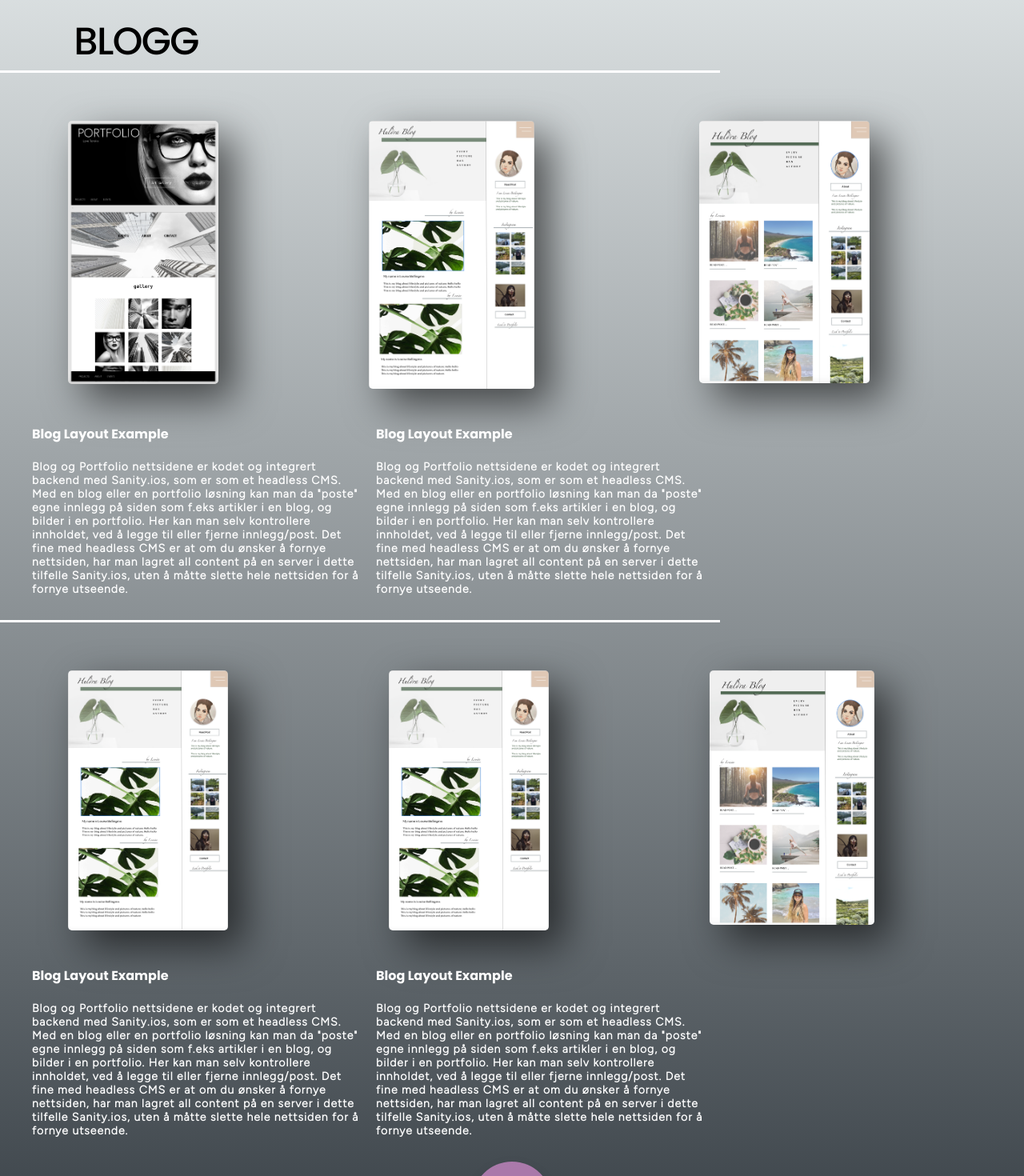
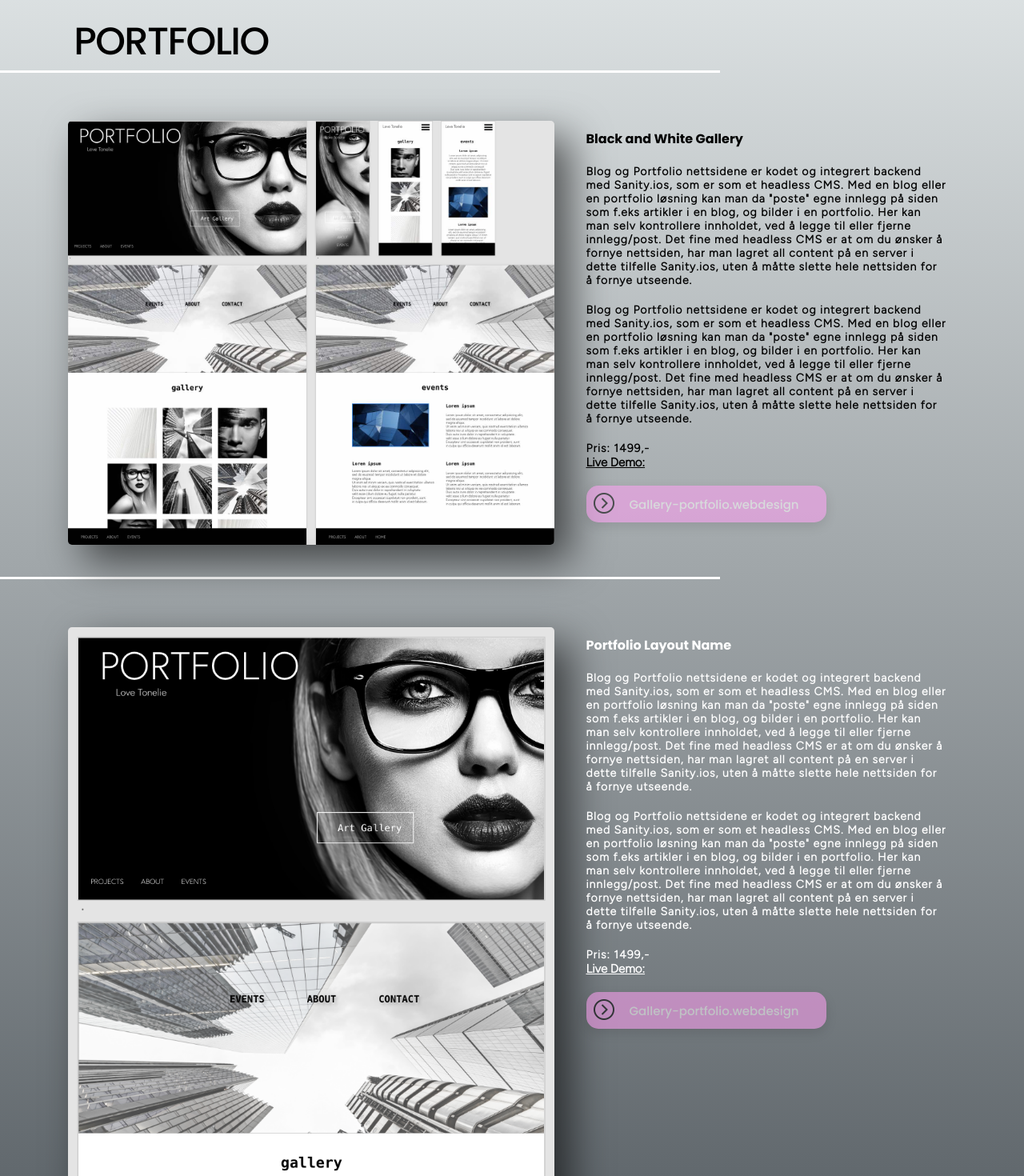
Before and after one commit to lonsoien/postbellingmowebdesign, a React (Create React App) app: page /blogs in a window 1280 px wide. Shown: the part 100-1570 px from the top of the page at 80% size. Built offline with nearby package versions, Linux system fonts and the light colour scheme; a web font is replaced by a local one.

Commit message:
effect buttons

```diff
--- a/src/components/Blogs.jsx
+++ b/src/components/Blogs.jsx
@@ -1,29 +1,20 @@
 
-import bloglayout from "../images/blog-layout.png";
-import bloglayout2 from "../images/blog-layout2.png";
-import blvck from "../images/blvck home portfolio.png";
+import blvck from "../images/Blvck Group portfolio - xs.jpg";
+import black from "../images/blvck home portfolio.png";
+import next from "../images/icon.png";
+import back from "../images/icon-back.png";
 
-export default function Blogs() {
+export default function Portfolio() {
     return (
         <>
-        <h1>BLOGG</h1>
+        <h1>PORTFOLIO</h1>
             <div className='borderline'></div>
             <br />
             <br/>
             <div className="layout-box">
-                <div>
-                    <img className="blog-img" alt="blog example version 1" src={blvck}></img>
-                    </div>
-                    <div>
-                    <img className="blog-img" alt="blog example version 2" src={bloglayout}></img>
-                    </div>
-                    <div>
-                    <img className="blog-img" alt="blog example version 3" src={bloglayout2}></img>
-                    </div>
-                </div>
-                <div className="layout-text">
-                <div className="blog-text">
-                    <h4>Blog Layout Example</h4>
+                <img className="portfolio-img" alt="black and white portfolio" src={blvck}></img>
+                <div className="portfolio-text">
+                <h4>Black and White Gallery</h4>
                 <br/>
                 <p>
                 Blog og Portfolio nettsidene er kodet og integrert backend med Sanity.ios, som er som et headless CMS.
@@ -32,9 +23,6 @@ export default function Blogs() {
                 Det fine med headless CMS er at om du ønsker å fornye nettsiden, har man lagret all content på en server i dette
                 tilfelle Sanity.ios, uten å måtte slette hele nettsiden for å fornye utseende.
                 </p>
-                </div>
-                <div className="blog-text">
-                    <h4>Blog Layout Example</h4>
                 <br/>
                 <p>
                 Blog og Portfolio nettsidene er kodet og integrert backend med Sanity.ios, som er som et headless CMS.
@@ -43,6 +31,15 @@ export default function Blogs() {
                 Det fine med headless CMS er at om du ønsker å fornye nettsiden, har man lagret all content på en server i dette
                 tilfelle Sanity.ios, uten å måtte slette hele nettsiden for å fornye utseende.
                 </p>
+                <br/>
+                <p>Pris: 1499,- </p>
+                <h3>Live Demo:</h3>
+                <br/>
+                <div className="livelink">
+                <img src={next} alt="arrow" style={{width: "32px", margin: "6px"}}></img>
+                    <a href="/#">Gallery-portfolio.webdesign
+                    </a>
+                </div>
              </div>
              </div>
              <br/>
@@ -50,19 +47,9 @@ export default function Blogs() {
             <br />
             <br/>
             <div className="layout-box">
-                <div>
-                    <img className="blog-img" alt="blog example version 1" src={bloglayout}></img>
-                    </div>
-                    <div>
-                    <img className="blog-img" alt="blog example version 2" src={bloglayout}></img>
-                    </div>
-                    <div>
-                    <img className="blog-img" alt="blog example version 3" src={bloglayout2}></img>
-                    </div>
-                </div>
-                <div className="layout-text">
-                <div className="blog-text">
-                    <h4>Blog Layout Example</h4>
+                <img className="portfolio-img" alt="blog example version 1" src={black}></img>
+                <div className="portfolio-text-white">
+                <h4>Portfolio Layout Name</h4>
                 <br/>
                 <p>
                 Blog og Portfolio nettsidene er kodet og integrert backend med Sanity.ios, som er som et headless CMS.
@@ -71,9 +58,6 @@ export default function Blogs() {
                 Det fine med headless CMS er at om du ønsker å fornye nettsiden, har man lagret all content på en server i dette
                 tilfelle Sanity.ios, uten å måtte slette hele nettsiden for å fornye utseende.
                 </p>
-                </div>
-                <div className="blog-text">
-                    <h4>Blog Layout Example</h4>
                 <br/>
                 <p>
                 Blog og Portfolio nettsidene er kodet og integrert backend med Sanity.ios, som er som et headless CMS.
@@ -82,12 +66,24 @@ export default function Blogs() {
                 Det fine med headless CMS er at om du ønsker å fornye nettsiden, har man lagret all content på en server i dette
                 tilfelle Sanity.ios, uten å måtte slette hele nettsiden for å fornye utseende.
                 </p>
+                <br/>
+                <p>Pris: 1499,- </p>
+                <h3>Live Demo:</h3>
+                <br/>
+                <div className="livelink">
+                <img src={next} alt="arrow" style={{width: "32px", margin: "6px"}}></img>
+                    <a href="/#">Gallery-portfolio.webdesign
+                    </a>
+                </div>
              </div>
              </div>
             <br/>
+            <br/>
             <div className="container-animation">
             <div className="select-button">
-                    <a href="/digitalproducts">Back DESIGNS</a>
+                    <a href="/digitalproducts">BACK
+                    <img src={back} alt="arrow" style={{width: "32px", margin: "2px"}}></img>
+                    </a>
                 </div>
             </div>
             <br/>
--- a/src/components/Business.jsx
+++ b/src/components/Business.jsx
@@ -1,27 +1,20 @@
-import layout1 from "../images/webside-business layout.png";
-import layout2 from "../images/webside-business layout.png";
 
-export default function Business() {
+import blvck from "../images/Blvck Group portfolio - xs.jpg";
+import black from "../images/blvck home portfolio.png";
+import next from "../images/icon.png";
+import back from "../images/icon-back.png";
+
+export default function Portfolio() {
     return (
         <>
-        <h1>BUSINESS</h1>
+        <h1>PORTFOLIO</h1>
             <div className='borderline'></div>
             <br />
             <br/>
             <div className="layout-box">
-                <div>
-                    <img className="blog-img" alt="blog example version 1" src={layout1}></img>
-                    </div>
-                    <div>
-                    <img className="blog-img" alt="blog example version 2" src={layout1}></img>
-                    </div>
-                    <div>
-                    <img className="blog-img" alt="blog example version 3" src={layout2}></img>
-                    </div>
-                </div>
-                <div className="layout-text">
-                <div className="blog-text">
-                    <h4>Business Layout Name</h4>
+                <img className="portfolio-img" alt="black and white portfolio" src={blvck}></img>
+                <div className="portfolio-text">
+                <h4>Black and White Gallery</h4>
                 <br/>
                 <p>
                 Blog og Portfolio nettsidene er kodet og integrert backend med Sanity.ios, som er som et headless CMS.
@@ -30,9 +23,6 @@ export default function Business() {
                 Det fine med headless CMS er at om du ønsker å fornye nettsiden, har man lagret all content på en server i dette
                 tilfelle Sanity.ios, uten å måtte slette hele nettsiden for å fornye utseende.
                 </p>
-                </div>
-                <div className="blog-text">
-                    <h4>Business Example</h4>
                 <br/>
                 <p>
                 Blog og Portfolio nettsidene er kodet og integrert backend med Sanity.ios, som er som et headless CMS.
@@ -41,6 +31,15 @@ export default function Business() {
                 Det fine med headless CMS er at om du ønsker å fornye nettsiden, har man lagret all content på en server i dette
                 tilfelle Sanity.ios, uten å måtte slette hele nettsiden for å fornye utseende.
                 </p>
+                <br/>
+                <p>Pris: 1499,- </p>
+                <h3>Live Demo:</h3>
+                <br/>
+                <div className="livelink">
+                <img src={next} alt="arrow" style={{width: "32px", margin: "6px"}}></img>
+                    <a href="/#">Gallery-portfolio.webdesign
+                    </a>
+                </div>
              </div>
              </div>
              <br/>
@@ -48,19 +47,9 @@ export default function Business() {
             <br />
             <br/>
             <div className="layout-box">
-                <div>
-                    <img className="blog-img" alt="blog example version 1" src={layout2}></img>
-                    </div>
-                    <div>
-                    <img className="blog-img" alt="blog example version 2" src={layout2}></img>
-                    </div>
-                    <div>
-                    <img className="blog-img" alt="blog example version 3" src={layout1}></img>
-                    </div>
-                </div>
-                <div className="layout-text">
-                <div className="blog-text">
-                    <h4>Blog Layout Example</h4>
+                <img className="portfolio-img" alt="blog example version 1" src={black}></img>
+                <div className="portfolio-text-white">
+                <h4>Portfolio Layout Name</h4>
                 <br/>
                 <p>
                 Blog og Portfolio nettsidene er kodet og integrert backend med Sanity.ios, som er som et headless CMS.
@@ -69,9 +58,6 @@ export default function Business() {
                 Det fine med headless CMS er at om du ønsker å fornye nettsiden, har man lagret all content på en server i dette
                 tilfelle Sanity.ios, uten å måtte slette hele nettsiden for å fornye utseende.
                 </p>
-                </div>
-                <div className="blog-text">
-                    <h4>Blog Layout Example</h4>
                 <br/>
                 <p>
                 Blog og Portfolio nettsidene er kodet og integrert backend med Sanity.ios, som er som et headless CMS.
@@ -80,12 +66,24 @@ export default function Business() {
                 Det fine med headless CMS er at om du ønsker å fornye nettsiden, har man lagret all content på en server i dette
                 tilfelle Sanity.ios, uten å måtte slette hele nettsiden for å fornye utseende.
                 </p>
+                <br/>
+                <p>Pris: 1499,- </p>
+                <h3>Live Demo:</h3>
+                <br/>
+                <div className="livelink">
+                <img src={next} alt="arrow" style={{width: "32px", margin: "6px"}}></img>
+                    <a href="/#">Gallery-portfolio.webdesign
+                    </a>
+                </div>
              </div>
              </div>
             <br/>
+            <br/>
             <div className="container-animation">
             <div className="select-button">
-                    <a href="/digitalproducts">Back DESIGNS</a>
+                    <a href="/digitalproducts">BACK
+                    <img src={back} alt="arrow" style={{width: "32px", margin: "2px"}}></img>
+                    </a>
                 </div>
             </div>
             <br/>
--- a/src/components/Portfolio.jsx
+++ b/src/components/Portfolio.jsx
@@ -1,7 +1,8 @@
 
 import blvck from "../images/Blvck Group portfolio - xs.jpg";
 import black from "../images/blvck home portfolio.png";
-import icon from "../images/icon.png";
+import next from "../images/icon.png";
+import back from "../images/icon-back.png";
 
 export default function Portfolio() {
     return (
@@ -35,7 +36,7 @@ export default function Portfolio() {
                 <h3>Live Demo:</h3>
                 <br/>
                 <div className="livelink">
-                <img src={icon} alt="arrow" style={{width: "32px", margin: "6px"}}></img>
+                <img src={next} alt="arrow" style={{width: "32px", margin: "6px"}}></img>
                     <a href="/#">Gallery-portfolio.webdesign
                     </a>
                 </div>
@@ -70,7 +71,7 @@ export default function Portfolio() {
                 <h3>Live Demo:</h3>
                 <br/>
                 <div className="livelink">
-                <img src={icon} alt="arrow" style={{width: "32px", margin: "6px"}}></img>
+                <img src={next} alt="arrow" style={{width: "32px", margin: "6px"}}></img>
                     <a href="/#">Gallery-portfolio.webdesign
                     </a>
                 </div>
@@ -80,7 +81,9 @@ export default function Portfolio() {
             <br/>
             <div className="container-animation">
                 <div className="select-button">
-                    <a href="/digitalproducts">Designs Services</a>
+                    <a href="/digitalproducts">BACK
+                    <img src={back} alt="arrow" style={{width: "32px", margin: "2px"}}></img>
+                    </a>
                 </div>
             </div>
             <br/>
--- a/src/components/Service.jsx
+++ b/src/components/Service.jsx
@@ -1,4 +1,4 @@
-import icon from "../images/top64.png";
+import top from "../images/top64.png";
 
 function Service() {
     return (
@@ -97,9 +97,8 @@ function Service() {
             </div>
             <div className="container-animation">
                 <div className="select-button">
-                    <a href="#id_top">TO
-                    <i><img src={icon} alt="arrow" style={{width: "32px", margin: "2px"}}>
-                      </img> </i>TOP</a>
+                    <a href="#id_top">TOP
+                        <img src={top} alt="arrow" style={{width: "32px", margin: "2px"}}></img></a>
                 </div>
             </div>
             <br />
--- a/src/components/Websites.jsx
+++ b/src/components/Websites.jsx
@@ -1,5 +1,6 @@
 import bloglayout from "../images/blog-layout.png";
 import bloglayout2 from "../images/blog-layout2.png";
+import back from "../images/icon-back.png";
 
 export default function Websites() {
     return (
@@ -9,7 +10,7 @@ export default function Websites() {
             <br />
             <br/>
                 <div className="layout-text">
-                <div className="blog-text">
+                <div className="portfolio-text">
                     <h4>Ny Nettside</h4>
                     <br/>
                     <p>
@@ -20,7 +21,7 @@ export default function Websites() {
                         tilfelle Sanity.ios, uten å måtte slette hele nettsiden for å fornye utseende.
                     </p>
                 </div>
-                <div className="blog-text">
+                <div className="portfolio-text">
                     <h4>Ting å tenkte på</h4>
                     <br/>
                     <p>
@@ -31,7 +32,7 @@ export default function Websites() {
                         tilfelle Sanity.ios, uten å måtte slette hele nettsiden for å fornye utseende.
                     </p>
                 </div>
-                <div className="blog-text">
+                <div className="portfolio-text">
                     <h4>Prosessen</h4>
                     <br/>
                     <p>
@@ -49,7 +50,7 @@ export default function Websites() {
             <br />
             <br />
             <div className="layout-text">
-                <div className="blog-text">
+                <div className="website-text">
                     <h4>Ny Nettside</h4>
                     <br/>
                     <p>
@@ -60,7 +61,7 @@ export default function Websites() {
                         tilfelle Sanity.ios, uten å måtte slette hele nettsiden for å fornye utseende.
                     </p>
                 </div>
-                <div className="blog-text">
+                <div className="website-text">
                     <h4>Ting å tenkte på</h4>
                     <br/>
                     <p>
@@ -71,7 +72,7 @@ export default function Websites() {
                         tilfelle Sanity.ios, uten å måtte slette hele nettsiden for å fornye utseende.
                     </p>
                 </div>
-                <div className="blog-text">
+                <div className="website-text">
                     <h4>Prosessen</h4>
                     <br/>
                     <p>
@@ -87,24 +88,26 @@ export default function Websites() {
             <br />
             <div className="layout-box">
                 <div>
-                    <img className="blog-img" alt="blog example version 1" src={bloglayout}></img>
+                    <img className="website-img" alt="blog example version 1" src={bloglayout}></img>
                     </div>
                     <div>
-                    <img className="blog-img" alt="blog example version 2" src={bloglayout}></img>
+                    <img className="website-img" alt="blog example version 2" src={bloglayout}></img>
                     </div>
                     <div>
-                    <img className="blog-img" alt="blog example version 3" src={bloglayout2}></img>
+                    <img className="website-img" alt="blog example version 3" src={bloglayout2}></img>
                     </div>
                     <div>
-                    <img className="blog-img" alt="blog example version 2" src={bloglayout}></img>
+                    <img className="website-img" alt="blog example version 2" src={bloglayout}></img>
                     </div>
                 </div>
             <br />
             <br/>
             <br />
             <div className="container-animation">
-                <div className="select-button">
-                    <a href="/digitalproducts">Back DESIGNS</a>
+            <div className="select-button">
+                    <a href="/digitalproducts">BACK
+                    <img src={back} alt="arrow" style={{width: "32px", margin: "2px"}}></img>
+                    </a>
                 </div>
             </div>
             <br/>
--- a/src/sass/partials/_blogs.scss
+++ b/src/sass/partials/_blogs.scss
@@ -4,8 +4,8 @@
     margin-left: 65px;
 }
 
-.blog-img {
-  width: 50%;
+.website-img {
+  width: 70%;
   box-shadow: 20px 20px 50px rgba(0, 0, 0, 0.6);
   background: rgba(255, 255, 255, 0.1);
   border-radius: 5px;
@@ -37,7 +37,7 @@
     padding-left: 30px;
 }
 
-.blog-text {
+.website-text {
     margin: 10px;
     max-width: 410px;
     color: white;
```
Also changed, not shown: src/images/icon-back.png (added). Lines whose indentation alone changed are shown as unchanged.
